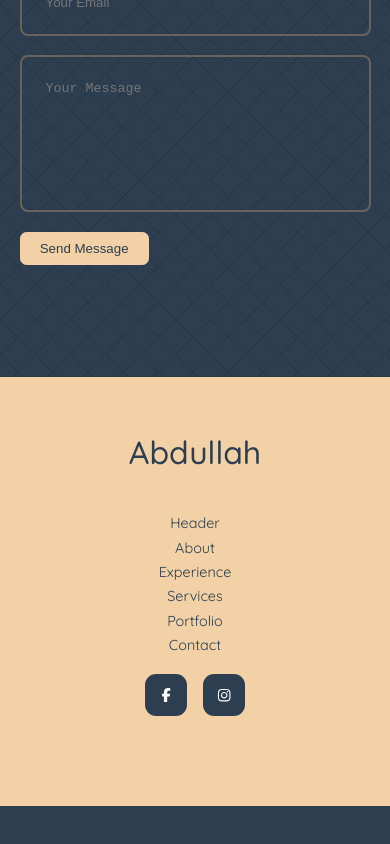
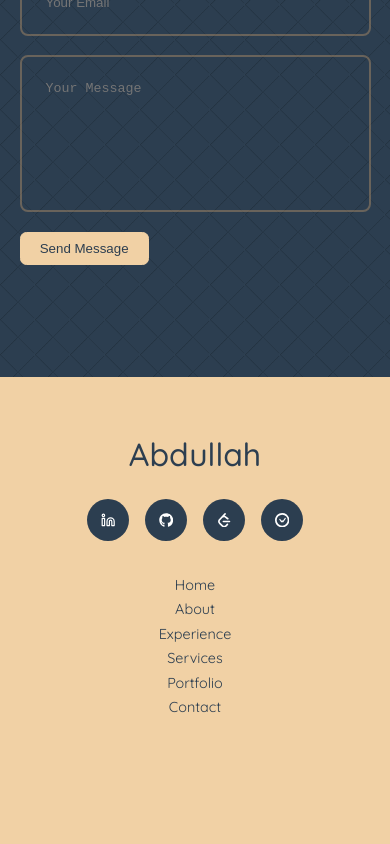
Before and after one commit to Abdullah-Logic/react-portfolio, a React (Create React App) app: page / in a window 390 px wide. Shown: the part 8728-9572 px from the top of the page. Before the commit the page ends 9534 px from the top, so only its background shows below. Built offline with nearby package versions, Linux system fonts and the light colour scheme.

Commit message:
✨  IMPROVE: 19-redesign footer

```diff
--- a/public/index.html
+++ b/public/index.html
@@ -4,7 +4,7 @@
 <head>
     <meta charset="UTF-8">
     <meta name="viewport" content="width=device-width, initial-scale=1.0">
-    <title>Personal portolio</title>
+    <title>Abdullah | Portfolio</title>
 </head>
 
 <body>
--- a/src/components/footer/Footer.jsx
+++ b/src/components/footer/Footer.jsx
@@ -1,5 +1,5 @@
 import styles from "./footer.module.css";
-import { footerLink, footerSocials } from "../../const";
+import { footerLink, Socials } from "../../const";
 
 const Footer = () => {
   return (
@@ -7,6 +7,14 @@ const Footer = () => {
       <a href="#header" className={styles.footerLogo}>
         Abdullah
       </a>
+
+      <div className={styles.footerSocials}>
+        {Socials.map(({ id, link, icon }) => (
+          <a href={link} key={id} target="_blank" rel="noopener noreferrer">
+            {icon}
+          </a>
+        ))}
+      </div>
 
       <ul className={styles.permaLinks}>
         {footerLink.map(({ id, section }) => {
@@ -19,14 +27,6 @@ const Footer = () => {
           );
         })}
       </ul>
-
-      <div className={styles.footerSocials}>
-        {footerSocials.map(({ id, link, icon }) => (
-          <a href={link} key={id}>
-            {icon}
-          </a>
-        ))}
-      </div>
     </footer>
   );
 };
--- a/src/components/footer/footer.module.css
+++ b/src/components/footer/footer.module.css
@@ -13,16 +13,36 @@ footer a {
 .footerLogo {
     font-size: 2rem;
     font-weight: 500;
-    margin-bottom: 2rem;
     display: inline-block;
+    border-radius: 5px;
+    padding: 2px;
 }
 
-.parmaLinks {
+.footerLogo:hover,
+.permaLinks li a:hover {
+    font-weight: bold;
+    text-decoration: underline;
+    color: var(--color-bg);
+}
+
+.permaLinks {
     display: flex;
-    flex-wrap: wrap;
+    flex-direction: row;
     justify-content: center;
-    gap: 2rem;
-    margin: 0 auto 3rem;
+    margin: 0 auto 1rem;
+}
+
+.permaLinks li {
+    display: inline-block;
+    margin: 0 0.5rem 5rem 0.5rem;
+}
+
+.permaLinks li:not(:last-child)::after {
+    content: "|";
+    position: absolute;
+    margin: 0 7px;
+    color: var(--color-bg);
+    font-weight: 400;
 }
 
 .footerSocials {
@@ -30,14 +50,14 @@ footer a {
     justify-content: center;
     gap: 1rem;
     margin-top: 1rem;
-    margin-bottom: 4rem;
+    margin-bottom: 2rem;
 }
 
 .footerSocials a {
     background: var(--color-bg);
     color: var(--color-white);
     padding: 0.8rem;
-    border-radius: 0.7rem;
+    border-radius: 50%;
     display: flex;
     border: 1px solid transparent;
 }
@@ -48,16 +68,19 @@ footer a {
     border-color: var(--color-bg);
 }
 
-
-/* =========== MEDIA QURIES (Small devices) ========== */
+/* =========== MEDIA QUERIES (Small Devices) ========== */
 
 @media screen and (max-width: 600px) {
     .permaLinks {
         flex-direction: column;
-        gap: 1.5rem;
+        margin-bottom: 5rem;
     }
 
-    .footerSocials {
-        margin-bottom: 2.6rem;
+    .permaLinks li {
+        margin: 0;
+    }
+
+    .permaLinks li::after {
+        content: none !important;
     }
 }
--- a/src/components/header/Header.jsx
+++ b/src/components/header/Header.jsx
@@ -6,7 +6,7 @@ import HeaderSocial from "./HeaderSocials";
 
 const Header = () => {
   return (
-    <header id="header">
+    <header id="home">
       <div className={`container ${styles.headerContainer} `}>
         <h5>Hello I'm</h5>
         <h1>Muhammad Abdullah</h1>
--- a/src/components/header/HeaderSocials.jsx
+++ b/src/components/header/HeaderSocials.jsx
@@ -1,10 +1,10 @@
-import { headerSocials } from "../../const";
+import { Socials } from "../../const";
 import styles from "./header.module.css";
 
 const HeaderSocials = () => {
   return (
     <div className={styles.headerSocials}>
-      {headerSocials.map(({ id, icon, link }) => (
+      {Socials.map(({ id, icon, link }) => (
         <a href={link} target="_blank" rel="noopener noreferrer" key={id}>
           <div>{icon}</div>
         </a>
--- a/src/const.js
+++ b/src/const.js
@@ -11,8 +11,9 @@ import { FaWhatsapp } from "react-icons/fa";
 import { SiLeetcode } from "react-icons/si";
 import { FiLinkedin } from "react-icons/fi";
 import { FaGithub } from "react-icons/fa";
+import { SiWakatime } from "react-icons/si";
 
-// End of headerSocials imports
+// End of Socials imports
 
 import { IoHomeOutline } from "react-icons/io5";
 import { FaRegUser } from "react-icons/fa";
@@ -32,11 +33,6 @@ import {
 } from "./assets/images";
 
 // End of portfolio imports
-
-import { FaFacebookF } from "react-icons/fa6";
-import { FaInstagram } from "react-icons/fa";
-
-// End of footer imports
 
 // End of imports
 
@@ -158,7 +154,7 @@ export const other = [
 export const footerLink = [
     {
         id: 1,
-        section: "Header",
+        section: "Home",
     },
     {
         id: 2,
@@ -182,22 +178,9 @@ export const footerLink = [
     },
 ]
 
-export const footerSocials = [
-    {
-        id: 1,
-        link: "https://www.facebook.com/profile.php?id=100075356611389",
-        icon: <FaFacebookF />,
-    },
-    {
-        id: 2,
-        link: "https://www.instagram.com/a_b_d_u_l_l_a_h_._k_h_a_n/",
-        icon: <FaInstagram />,
-    },
-]
-
 // End of Footer
 
-export const headerSocials = [
+export const Socials = [
     {
         id: 1,
         link: "https://www.linkedin.com/in/muhammad-abdullah-a38b41306/",
@@ -213,9 +196,14 @@ export const headerSocials = [
         link: "https://leetcode.com/u/Muhammad-Abdullah-dev/",
         icon: <SiLeetcode />,
     },
+    {
+        id: 4,
+        link: "https://wakatime.com/@abdullah_dev",
+        icon: <SiWakatime />,
+    },
 ]
 
-// End of HeaderSocials
+// End of Socials
 
 export const navLink = [
     {
```
